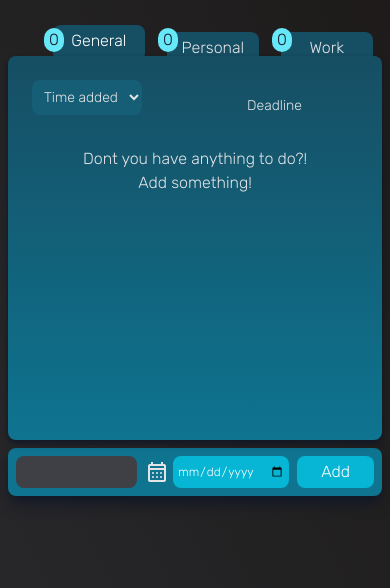
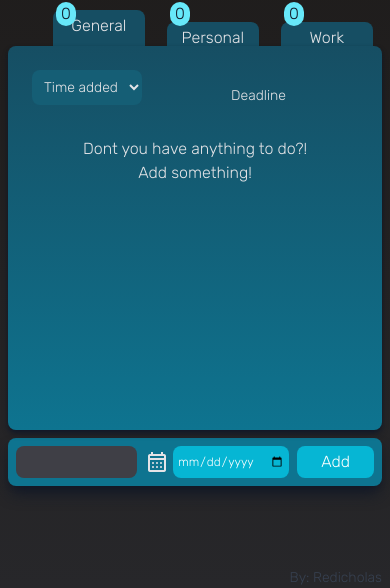
Before and after one commit to Medieinstitutet/fed22d-js-grundkurs-2-todo-Redicholas, a website built with Vite: page index.html in a window 390 px wide. Shown: the part 256-844 px from the top of the page. Built offline with nearby package versions, Linux system fonts and the light colour scheme.

Commit message:
completeTodo is named function, mobile teaking

```diff
--- a/index.html
+++ b/index.html
@@ -17,7 +17,7 @@
 
 <body class="
     md:w-3/4 md:m-auto mx-2 lg:w-1/2 max-h-screen flex flex-col font-rubik
-    bg-gradient-to-tr from-zinc-100 to-rose-50 text-gray-800
+    bg-gradient-to-t from-zinc-100 to-rose-50 text-gray-800
    dark:text-zinc-200 dark:from-zinc-800 dark:to-stone-900">
   <!-- Landing page -->
   <div class="
@@ -55,34 +55,34 @@
       <div class="w-screen px-6 flex justify-around mt-4 sm:w-3/4 md:w-3/4 mx-auto" id="menu">
         <!-- General tab -->
         <span id="generalAmount" class="
-        relative left-3 top-2 bottom-2 h-6 w-6 bg-cyan-100 dark:bg-cyan-300
+        relative left-6 bottom-2 h-6 w-6 bg-cyan-100 dark:bg-cyan-300
         rounded-full text-center text-gray-900 z-20">
         </span>
         <button class="
-        mx-px py-1 pb-2 w-28 rounded-lg relative top-3 z-0
+        mx-px py-1 pb-2 w-28 rounded-t-lg relative top-3 z-0
         transition-all selected
-        dark:hover:bg-cyan-300 dark:bg-cyan-900 dark:border-cyan-700
-        bg-indigo-100 hover:bg-violet-300" id="generalButton">General</button>
+        hover:bg-cyan-300 dark:bg-cyan-900 dark:border-cyan-700
+        bg-indigo-100" id="generalButton">General</button>
         <!-- Personal tab -->
         <span id="personalAmount" class="
-        relative left-3 top-2 bottom-2 h-6 w-6 bg-cyan-100 dark:bg-cyan-300
+        relative left-6 bottom-2 h-6 w-6 bg-cyan-100 dark:bg-cyan-300
         rounded-full text-center text-gray-900 z-20">
         </span>
         <button class="
-        mx-px py-1 pb-2 w-28 rounded-lg relative top-3 z-0
+        mx-px py-1 pb-2 w-28 rounded-t-lg relative top-3 z-0
         transition-all
-        dark:hover:bg-cyan-300 dark:bg-cyan-900 dark:border-cyan-700
-        bg-indigo-100 hover:bg-violet-300" id="personalButton">Personal</button>
+        hover:bg-cyan-300 dark:bg-cyan-900 dark:border-cyan-700
+        bg-indigo-100" id="personalButton">Personal</button>
         <!-- Work tab -->
         <span id="workAmount" class="
-        relative left-3 top-2 bottom-2 h-6 w-6 bg-cyan-100 dark:bg-cyan-300
+        relative left-6 bottom-2 h-6 w-6 bg-cyan-100 dark:bg-cyan-300
         rounded-full text-center text-gray-900 z-20">
         </span>
         <button class="
-        mx-px py-1 pb-2 w-28 rounded-lg relative top-3 z-0
+        mx-px py-1 pb-2 w-28 rounded-t-lg relative top-3 z-0
         transition-all
-        dark:hover:bg-cyan-300 dark:bg-cyan-900 dark:border-cyan-700
-        bg-indigo-100 hover:bg-violet-300" id="workButton">Work</button>
+        hover:bg-cyan-300 dark:bg-cyan-900 dark:border-cyan-700
+        bg-indigo-100" id="workButton">Work</button>
       </div>
       <!-- Todo container -->
       <div class="
@@ -90,13 +90,13 @@
       from-blue-100 to-cyan-100 bg-gradient-to-b dark:from-cyan-900 dark:to-cyan-700 shadow-md
       shadow-gray-400 dark:shadow-gray-900 rounded-lg" id="todoListContainer">
         <!-- Sort selector -->
-        <div class="flex justify-between pr-14">
+        <div class="flex justify-between pr-14 mb-4">
           <select name="sort" id="sortSelector" class="p-2 text-sm bg-cyan-100 dark:bg-cyan-800 rounded-lg">
             <option id="timeAddedSort" value="timeAdded">Time added</option>
             <option id="nameSort" value="name">Name</option>
             <option id="deadlineSort" value="deadline">Deadline</option>
           </select>
-          <p class="relative top-4 text-sm">Deadline</p>
+          <p class="relative top-4 right-4 text-sm">Deadline</p>
         </div>
         <ul id="todoUl">
           <!-- Rendered in TS -->
@@ -126,6 +126,7 @@
       </div>
     </main>
   </div>
+  <p class="text-sm text-gray-700 text-right">By: Redicholas</p>
   <button id="clearAll" class="absolute top-2 left-2">Clear</button>
   <script type="module" src="/src/main.ts"></script>
 </body>
--- a/src/index.css
+++ b/src/index.css
@@ -3,9 +3,7 @@
 @tailwind utilities;
 
 .selected {
-  color: white;
-  background: #c4b5fd;
-  top: 5px;
+  top: 0;
 }
 
 .checked {
--- a/src/main.ts
+++ b/src/main.ts
@@ -142,7 +142,7 @@ function showTodos() :void {
               class="w-full ml-2 text-sm bg-inherit border-none outline-none ${completed}">
             </input>
             <p title="Added: ${item.timeAdded}"
-            class="mr-2 flex flex-col justify-center text-sm px-1">${item.deadline}</p>
+            class="mr-2 flex flex-col justify-center text-xs px-1">${item.deadline}</p>
             <button class="editBtn" id="editTodo-${item.index}" title="Edit">
               <span id="${item.index}"
               class="editBtn material-symbols-outlined text-lg
@@ -358,11 +358,8 @@ document.querySelector('#clearAll')?.addEventListener('click', () => {
   showTodos();
 });
 
-// TODO: Move to named function
-// Checkboxes complete todos
-todoUl?.addEventListener('change', (event: Event) => {
+function completeTodo(targetCheckbox: HTMLInputElement) {
   const retrieved = localStorage.getItem('Todos');
-  const targetCheckbox = event.target as HTMLInputElement;
   const targetLi = targetCheckbox.parentNode as HTMLInputElement;
   const index = targetCheckbox.id.replace('checkbox-', '');
   const numIndex = +index;
@@ -380,6 +377,12 @@ todoUl?.addEventListener('change', (event: Event) => {
   }
   console.table(todoArray);
   localStorage.setItem('Todos', JSON.stringify(todoArray));
+}
+
+// Runs the completeTodo function when a checkbox is clicked
+todoUl?.addEventListener('change', (event: Event) => {
+  const targetCheckbox = event.target as HTMLInputElement;
+  completeTodo(targetCheckbox);
 });
 
 // Fetches the event and runs delete or edit function
```
